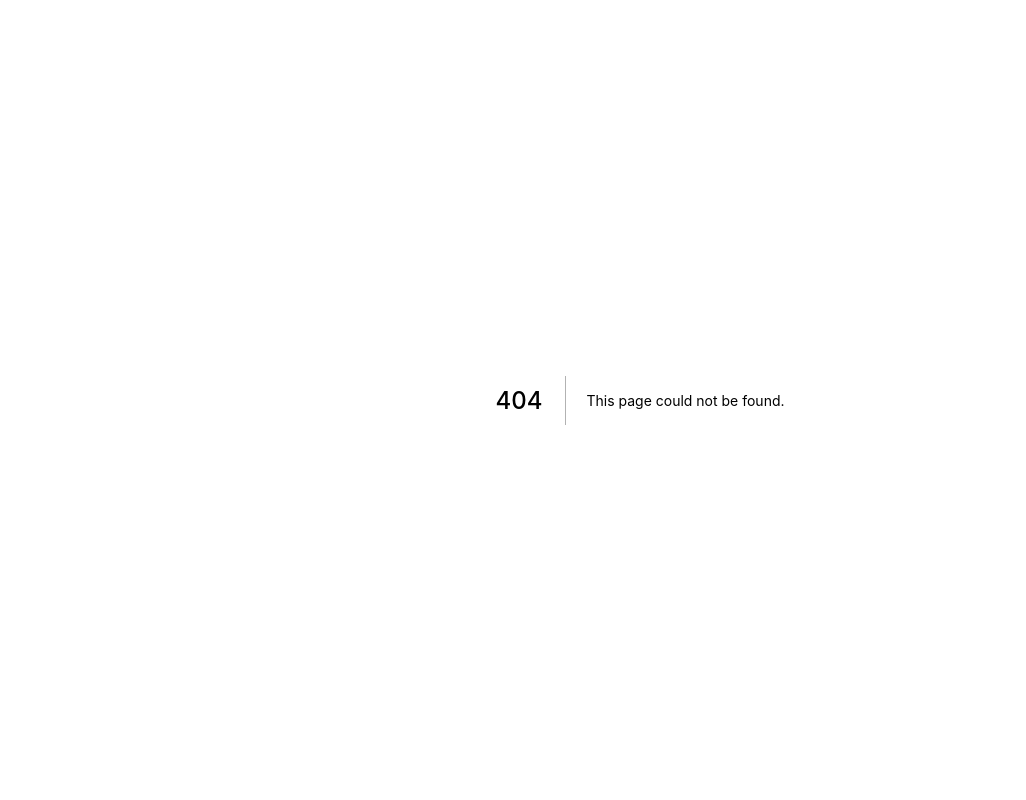
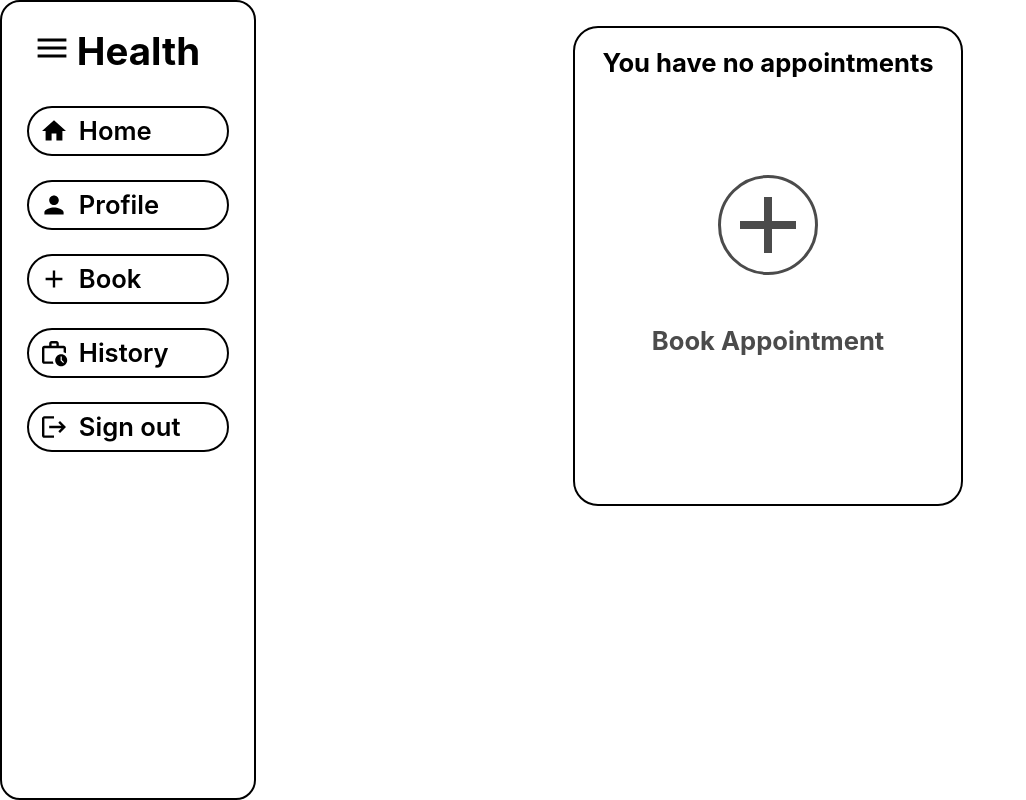
Before and after one commit to Innocent-Bern/health, a Next.js app: page /patient/history in a window 1280 px wide. Before the commit this address had no page. Shown: the whole page, without its empty margins (0-1026 px from the left). Built offline with nearby package versions, Linux system fonts and the light colour scheme.

Commit message:
empty history layout

```diff
--- /dev/null
+++ b/pages/patient/history.js
@@ -0,0 +1,32 @@
+import Head from "next/head";
+import Layout from "../../components/Layout";
+import styles from "../../styles/History.module.css"
+import AddIcon from '@mui/icons-material/Add';
+import Link from "next/link";
+const History = () => {
+    return (
+        <>
+        <Head>
+            <title>Health App | Appointments</title>
+        </Head>
+        <Layout>
+            <div className={styles.history}>
+                <div className={styles.no_appointment}>
+                    <h1>You have no appointments</h1>
+
+                    <div className={styles.book}>
+                         <Link href={"/patient/book"}><a>
+                        <div className={styles.control}>
+                            <AddIcon className={styles.icon} />
+                        </div>
+                        </a></Link>
+                        <h2>Book Appointment</h2>
+                    </div>
+                </div>
+            </div>
+        </Layout>
+        </>
+     );
+}
+
+export default History;
--- /dev/null
+++ b/styles/History.module.css
@@ -0,0 +1,75 @@
+.history{
+    display: flex;
+    flex-direction: column;
+    align-items: center;
+    height: 100%;
+    width: 100%;
+}
+.no_appointment{
+    display: flex;
+    flex-direction: column;
+    align-items: center;
+    padding: 2%;
+    border: solid 2px black;
+    border-radius: 25px;
+    height: 60vh;
+    width: 40%;
+    text-align: center;
+}
+.no_appointment h1{
+    font-size: 2vw;
+    margin-bottom: 2vh;
+}
+.book{
+    display: flex;
+    flex-direction: column-reverse;
+    align-items: center;
+    border-radius: 25px;
+    width: fit-content;
+    height: 60%;
+    opacity: 0.7;
+    position: relative;
+}
+.book h2{
+    font-size: 2vw;
+}
+.control{
+    height: 100px;
+    width: 100px;
+    border-radius: 50%;
+    border: solid 3px black;
+    display: flex;
+    justify-content: center;
+    align-items: center;
+    position: absolute;
+    top: 50%;
+    left: 50%;
+    transform: translate(-50%, -50%);
+    cursor: pointer;
+}
+.icon{
+    transform: scale(4);
+}
+@media(max-width:999px){
+    .no_appointment{
+        width: 60%;
+    }
+    .no_appointment h1{
+        font-size: 2.75vw;
+    }
+    .book h2{
+        font-size: 2.75vw;
+    }
+}
+@media(max-width:550px){
+    .no_appointment{
+        width: 100%;
+        padding-top: 5%;
+    }
+    .no_appointment h1{
+        font-size: 6vw;
+    }
+    .book h2{
+        font-size: 6vw;
+    }
+}
```
